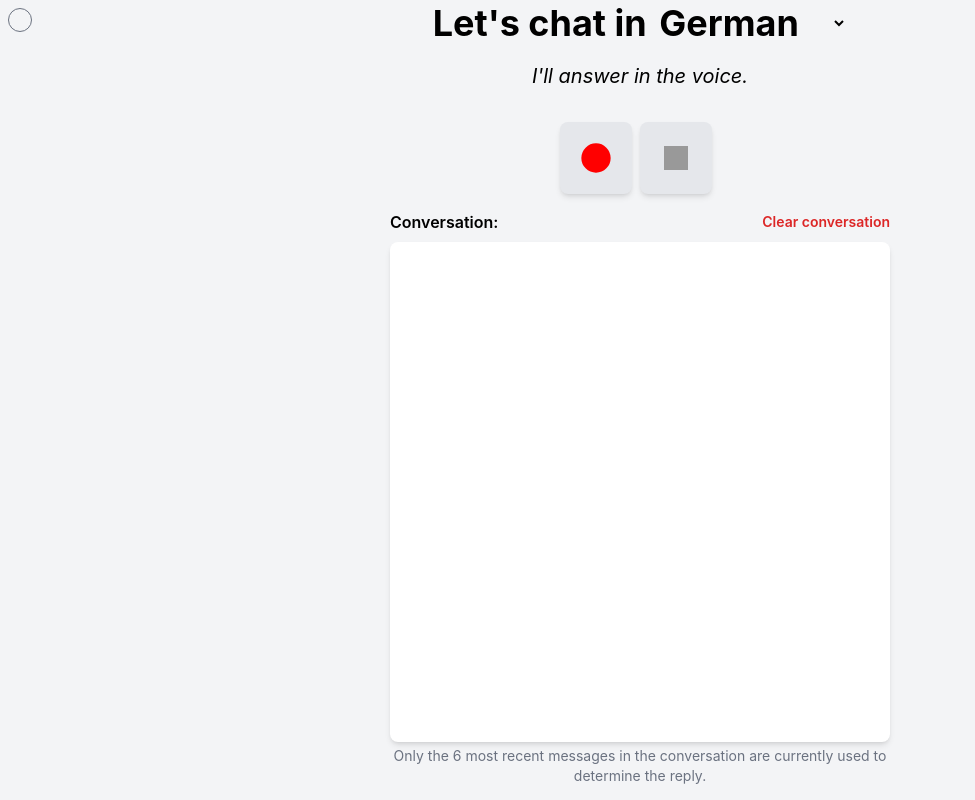
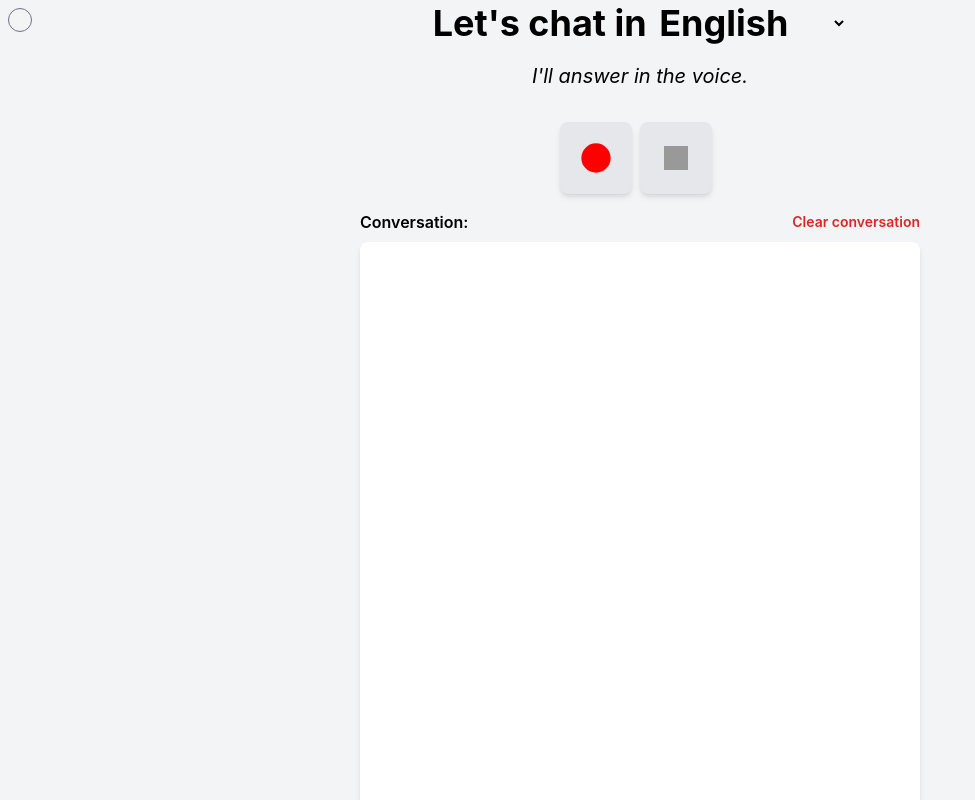
Before and after one commit to GregLMcDonald/chatPartner, a React (Create React App) app: page / in a window 1280 px wide. Shown: the top 800 px of the page, without its empty margins (0-975 px from the left). Built offline with nearby package versions, Linux system fonts and the light colour scheme.

Commit message:
main - Some final tweaks for now

```diff
--- a/src/App.js
+++ b/src/App.js
@@ -17,7 +17,7 @@ const getGoogleVoice = (voices) => {
 
 
 function App() {
-  const [language, setLanguage] = useState('de-DE');
+  const [language, setLanguage] = useState('en-US');
   const [availableVoices, setAvailableVoices] = useState([]);
   const [voiceName, setVoiceName] = useState('');
 
--- a/src/components/Conversation.js
+++ b/src/components/Conversation.js
@@ -11,7 +11,6 @@ const Conversation = ({ conversation, clearConversation, historyCutoff }) => {
 
   const renderDottedLine = () => (
     <div
-      key='dotted-line'
       className="w-full h-2 mt-2 relative"
       style={{ borderTop: '1px dotted gray' }}
     >
@@ -30,8 +29,8 @@ const Conversation = ({ conversation, clearConversation, historyCutoff }) => {
     }
   }
 
-  const hardDimensionsStyleWidth = { maxWidth: '500px', minWidth: '500px'};
-  const hardDimensionsStyleHeight = { minHeight: '500px', maxHeight: '500px' };
+  const hardDimensionsStyleWidth = { maxWidth: '35rem', minWidth: '35rem'};
+  const hardDimensionsStyleHeight = { minHeight: '40rem', maxHeight: '40rem' };
 
   return (
     <div className="mb-4">
@@ -47,9 +46,8 @@ const Conversation = ({ conversation, clearConversation, historyCutoff }) => {
       <div className="bg-white p-4 mt-2 rounded-lg shadow-md overflow-auto" style={{...hardDimensionsStyleWidth, ...hardDimensionsStyleHeight}}>
         {conversation.map((msg, idx) => {
           return (
-            <>
+            <div key={idx}>
               <div
-                key={idx}
                 className={`${
                   msg.type === 'utterance' && msg.role === 'user'
                     ? 'bg-green-100 text-green-900'
@@ -63,7 +61,7 @@ const Conversation = ({ conversation, clearConversation, historyCutoff }) => {
                 <span className="block whitespace-pre-wrap">{msg.content}</span>
               </div>
               {(idx === (conversation.length - historyCutoff) - 1) && renderDottedLine()}
-            </>
+            </div>
           );
         })}
         <div ref={conversationEndRef} />
```
Also changed, not shown: 1 other file (tests, documents, lock files or other folders).
